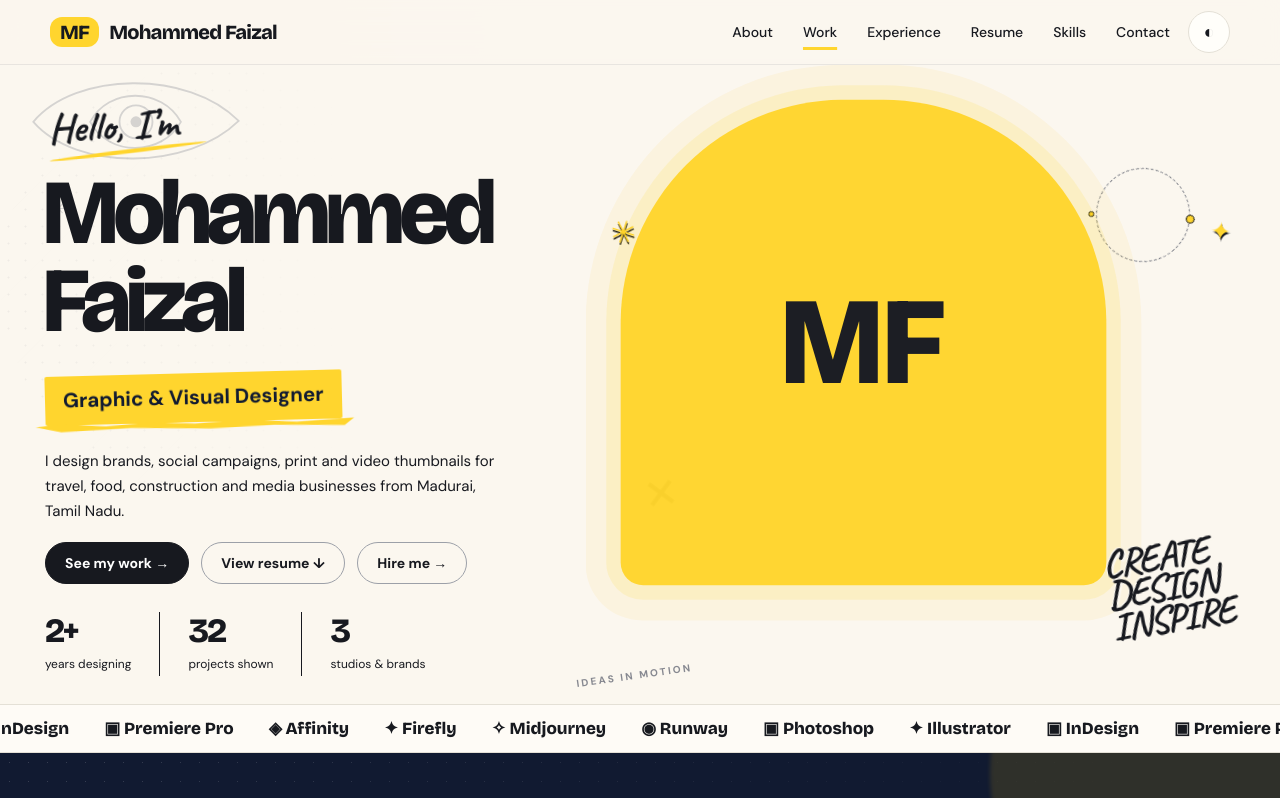
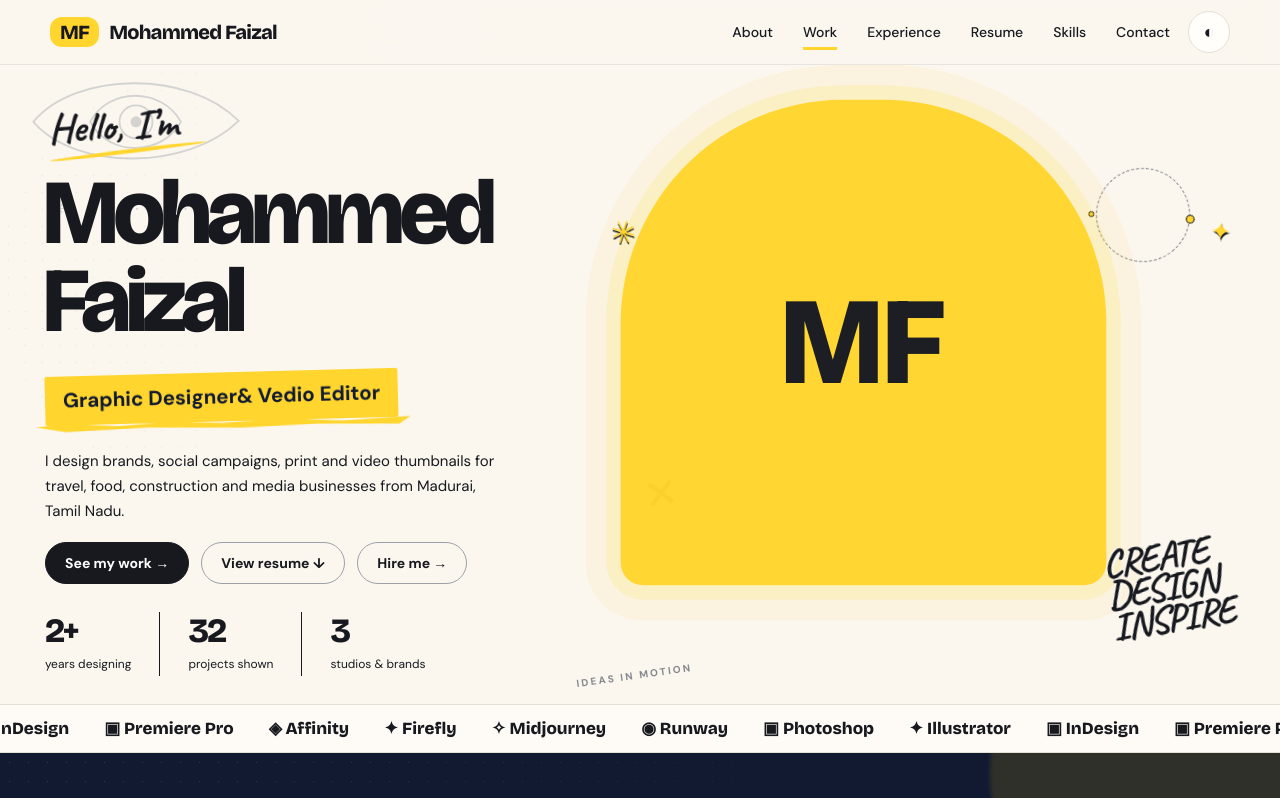
Before and after one commit to mohammedfaizaldesigner/faizal--portfolio, a plain HTML site: page index.html in a window 1280 px wide. Shown: the top 798 px of the page. Drawn offline with nearby package versions, Linux system fonts and the light colour scheme.

Commit message:
Update index.html

```diff
--- a/index.html
+++ b/index.html
@@ -453,7 +453,7 @@ nav a.l{color:var(--ink);font-size:14px}nav a.l:hover,nav a.l.on{background:tran
     <div class="hero-copy">
       <div class="hello-script">Hello, I’m</div>
       <h1>Mohammed<br>Faizal</h1>
-      <span class="role">Graphic &amp; Visual Designer</span>
+      <span class="role">Graphic Designer&amp; Vedio Editor</span>
       <p>I design brands, social campaigns, print and video thumbnails for travel, food, construction and media businesses from Madurai, Tamil Nadu.</p>
       <div class="cta"><a class="btn" href="#work">See my work <span aria-hidden="true">→</span></a><a class="btn alt" href="#resume">View resume <span aria-hidden="true">↓</span></a><a class="btn alt" href="#contact">Hire me <span aria-hidden="true">→</span></a></div>
       <div class="stats"><div><b>2+</b><span>years designing</span></div><div><b id="cnt">14</b><span>projects shown</span></div><div><b>3</b><span>studios &amp; brands</span></div></div>
```
